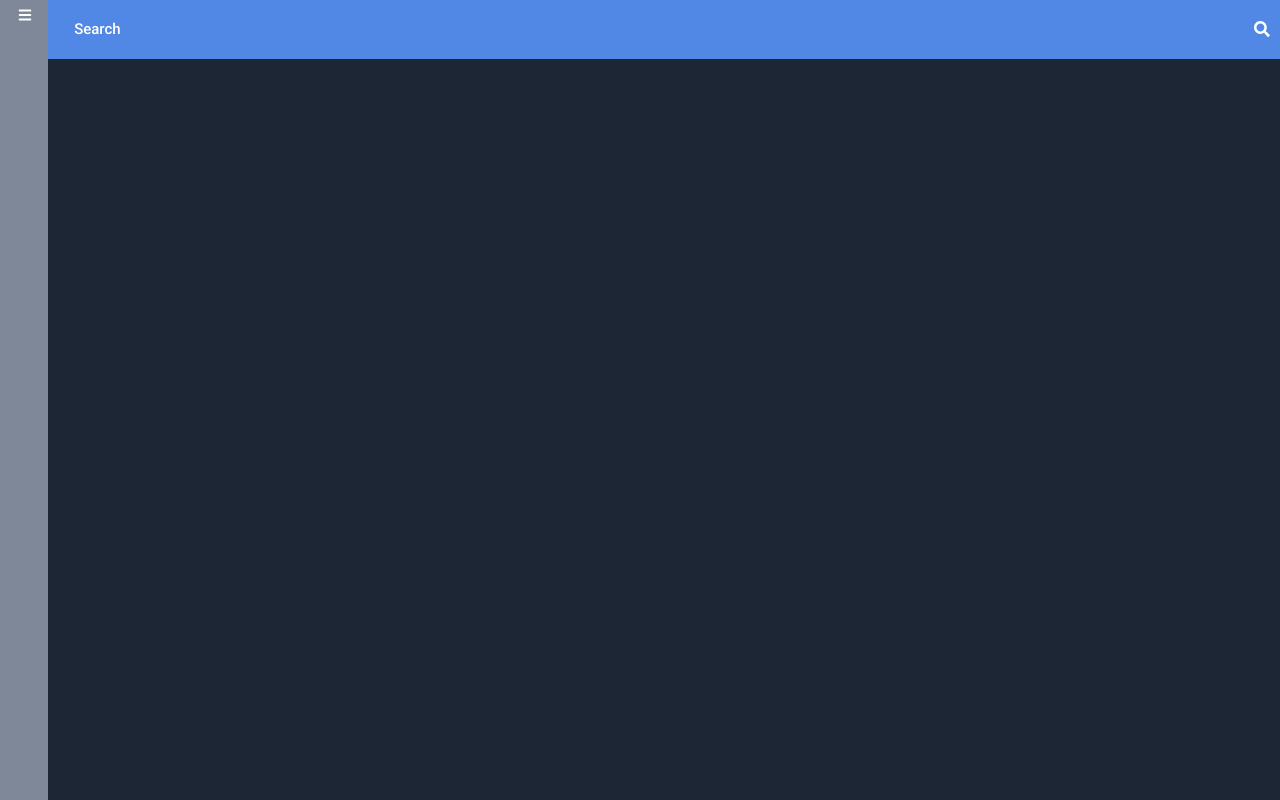
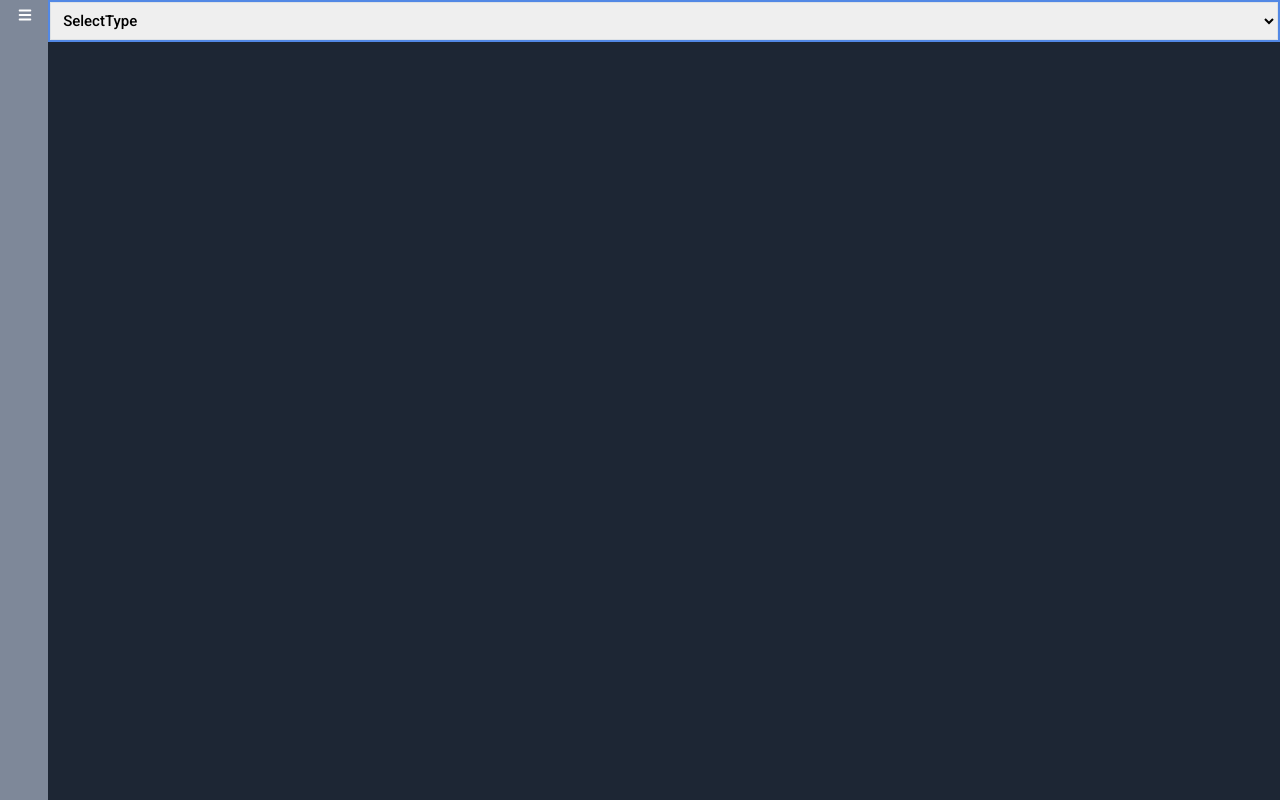
Before and after one commit to shirisha9666/student_egistration_system-, a React (Create React App) app: page / in a window 1280 px wide. Before the commit this address had no page. Built offline with nearby package versions, Linux system fonts and the light colour scheme.

Commit message:
filtderDone

```diff
--- a/src/App.css
+++ b/src/App.css
@@ -78,6 +78,9 @@ color: white;
 
 }
 .hide{
+  display: none;
+}
+.header-hide{
   display: none;
 }
 /* .hover-sidear{
--- a/src/card/Course.Card.jsx
+++ b/src/card/Course.Card.jsx
@@ -8,7 +8,8 @@ import axios from 'axios';
 import { useNavigate, useLocation } from "react-router-dom";
 
 
-const CourseCard = ({ courseData,setCourseData }) => {
+const CourseCard = ({ courseData,setCourseData,courseFilter }) => {
+  console.log("courseFilter.CourseCard",courseFilter)
   const navigate = useNavigate();
   const location = useLocation();
   const [showCourseEdit, setCourseEdit] = useState(false)
@@ -39,7 +40,7 @@ function handleDeleteLanguageCourse(id){
 
   return (
     <div className='d-flex gap-2 flex-wrap '>
-      {courseData.map((item, index) => {
+      {courseData.filter(item=>!courseFilter||item.course_type===courseFilter).map((item, index) => {
         return (
           <Card key={index} style={{ background: "#FFBC82" }}
             className='text-white text-white fw-600  card-custom-width'>
--- a/src/card/CourseType.Card.jsx
+++ b/src/card/CourseType.Card.jsx
@@ -9,13 +9,14 @@ import { useNavigate, useLocation } from "react-router-dom";
 
 
 
-const CourseTypeCard = ({ course, setCourse }) => {
+const CourseTypeCard = ({ course, setCourse,courseFilter }) => {
   const [showEdit, setEdit] = useState(false)
   const [findId, setFind] = useState()
   const navigate = useNavigate();
   const location = useLocation();
 
   const handleEditClose = () => setEdit(false)
+
 
   const handleEditShow = (id) => {
     navigate(`${location.pathname}?id=${id}`, { replace: true })
@@ -40,8 +41,9 @@ const CourseTypeCard = ({ course, setCourse }) => {
 
   return (
     <div className='d-flex gap-2 flex-wrap '>
-      {course.map((item, index) => {
+      {/* {course.map((item, index) => {
         return (
+
           <Card key={index} style={{ background: "#FFBC82" }}
             className='text-white text-white fw-600  card-custom-width'>
 
@@ -73,7 +75,24 @@ const CourseTypeCard = ({ course, setCourse }) => {
 
           </Card>
         )
-      })}
+      })} */}
+      {course
+  .filter(item => !courseFilter || item.course_type === courseFilter)
+  .map((item, index) => (
+    <Card key={index} style={{ background: "#FFBC82" }} className='text-white fw-600 card-custom-width'>
+      <Card.Body>
+        <span className='f-16'>{item.course_type}</span>
+        <Card.Text>{item.course_name}</Card.Text>
+
+        <Card.Link href="#" className='card-icon p-2' onClick={() => handleDeleteCourse(item.id)}>
+          <MdDelete />
+        </Card.Link>
+        <Card.Link href="#" className='card-icon p-2' onClick={() => handleEditShow(item.id)}>
+          <FaRegEdit />
+        </Card.Link>
+      </Card.Body>
+    </Card>
+))}
       <span className="findId-sidebar">
 
       </span>
--- a/src/card/OfferingCard.jsx
+++ b/src/card/OfferingCard.jsx
@@ -6,7 +6,8 @@ import { FaRegEdit } from "react-icons/fa";
 import axios from 'axios';
 import OfferingCardEdit from '../model/OfferingCardEdit';
 
-const OfferingCard = ({offeringData,setOfferingData}) => {
+const OfferingCard = ({offeringData,setOfferingData,courseFilter}) => {
+  console.log("OfferingCard.courseFilter",courseFilter)
     const[offerRingId,setOfferingId]=useState()
 
      const [showOfferingEdit,setOfferingEdit]=useState(false)
@@ -35,7 +36,7 @@ function handleOffreingEdit(id){
 console.log("OfferingCard.CourseOfferings",offeringData)
   return (
     <div className='d-flex gap-2 flex-wrap '>
-    {offeringData.map((item, index) => {
+    {offeringData.filter(item=>!courseFilter||item.course_type===courseFilter).map((item, index) => {
       return (
         <Card key={index} style={{ background: "#FFBC82" }}
           className='text-white text-white fw-600  card-custom-width'>
--- a/src/components/Course Type.jsx
+++ b/src/components/Course Type.jsx
@@ -6,7 +6,7 @@ import CourseTypeCard from '../card/CourseType.Card';
 
 
 
-const CourseType = () => {
+const CourseType = ({courseFilter}) => {
 
   const [show, setShow] = useState(false);
 
@@ -36,7 +36,7 @@ const CourseType = () => {
     </div>
     <div>
       <div>
-        <CourseTypeCard course={course} setCourse={setCourse}/>
+        <CourseTypeCard course={course} setCourse={setCourse} courseFilter={courseFilter}/>
       </div>
     </div>
     <Coursetypemodel handleClose={handleClose} handleShow={handleShow} show={show}
--- a/src/components/Course_Offerings.jsx
+++ b/src/components/Course_Offerings.jsx
@@ -3,7 +3,7 @@ import React, { useEffect, useState } from 'react'
 import OfferingCard from '../card/OfferingCard'
 import OfferingCardModel from '../model/OfferingCardModel'
 
-const CourseOfferings = () => {
+const CourseOfferings = ({courseFilter}) => {
     // create
     const [offeringData,setOfferingData]=useState([])
 
@@ -38,7 +38,7 @@ const CourseOfferings = () => {
     <div>
 
       <OfferingCard offeringData={offeringData} setOfferingData={setOfferingData}
-      handleCloseOffering={handleCloseOffering}/>
+      handleCloseOffering={handleCloseOffering} courseFilter={courseFilter}/>
 
     </div>
   </div>
--- a/src/components/Courses.jsx
+++ b/src/components/Courses.jsx
@@ -5,7 +5,7 @@ import axios from 'axios'
 import CourseEditModel from '../model/Course.edit.model'
 
 
-const Courses = () => {
+const Courses = (  {courseFilter}) => {
 
 
   // create
@@ -39,7 +39,8 @@ const Courses = () => {
   <div>
     <div>
     {/* <CourseCard /> */}
-      <CourseCard courseData={courseData} setCourseData={setCourseData}/>
+      <CourseCard courseData={courseData} setCourseData={setCourseData}
+      courseFilter={courseFilter}/>
     </div>
   </div>
 
--- a/src/components/Header.jsx
+++ b/src/components/Header.jsx
@@ -1,18 +1,33 @@
 import { Button } from 'bootstrap'
 import React from 'react'
 import { FaSearch } from "react-icons/fa";
+import Form from "react-bootstrap/Form";
 
-const Header = () => {
+const Header = ({ setCourseFilter, courseFilter }) => {
+  console.log("courseFilter", courseFilter)
   return (
-    <div className='header'>
-    <div className='  w-100 search-input d-flex justify-content-center
-    align-items-center px-2 '>
-        <input className='p-3 w-100 f-20 fw-500 ' placeholder='Search  '/>
-        <FaSearch className='cursor text-white'/>
-    </div>
+    <div className='header '>
+      <div className='search-input d-flex justify-content-center
+    align-items-center w-100'>
+
+        <select className='p-2 w-100 f-16 fw-500 border border-none '
+          placeholder='Search  ' value={courseFilter}
+          onChange={(e) => setCourseFilter(e.target.value)}>
+          <option value="">SelectType</option>
+          <option value="Individual">Individual</option>
+          <option value="Group">Group</option>
+          <option value="Special">Special</option>
+          <option value="Hindi">Hindi</option>
+          <option value="English">English</option>
+          <option value="Urdu">Urdu</option>
+
+        </select>
 
 
-</div>
+      </div>
+
+
+    </div>
   )
 }
 
--- a/src/components/Home.jsx
+++ b/src/components/Home.jsx
@@ -42,15 +42,12 @@ const Home = () => {
     name:"Student Registrations",
     link:"/studentRegistations",
     icon:<FaUserPlus/>}]
-    // get functions
+
+    const [courseFilter, setCourseFilter] = useState("");
+
+    // filter heare
 
 
-    // useEffect(() => {
-    //   axios.get("http://localhost:3002/course")
-    //     .then(res =>setCourseData(res.data))
-    //     .catch(err => console.log("error", err));
-    // }, []);
-    // console.log("courseData",courseData)
   return (
     <>
 
@@ -72,13 +69,15 @@ const Home = () => {
 
         <div className="web">
             <div>
-            <Header/>
+            <Header courseFilter={courseFilter}
+            setCourseFilter={setCourseFilter}/>
             </div>
         <Routes>
 
-           <Route path="/:id" element={<CourseType />} />
-           <Route path="/course/offerings/:id" element={<CourseOfferings />} />
-           <Route path="/courses/:id" element={<Courses />} />
+           <Route path="/:id" element={<CourseType courseFilter={courseFilter}/>} />
+           <Route path="/course/offerings/:id" element={<CourseOfferings
+           courseFilter={courseFilter}/>} />
+           <Route path="/courses/:id" element={<Courses   courseFilter={courseFilter}/>} />
            <Route
              path="/studentRegistations"
              element={<StudentRegistrations />}
```
Also changed, not shown: Offering.json (+15 -0 lines).
